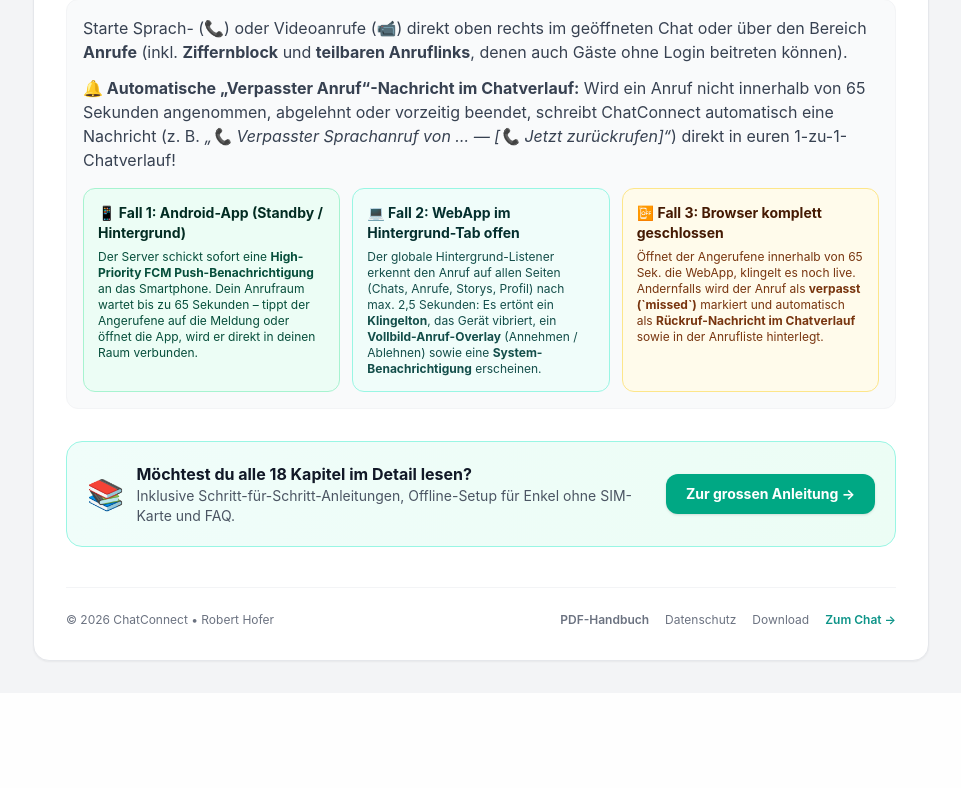
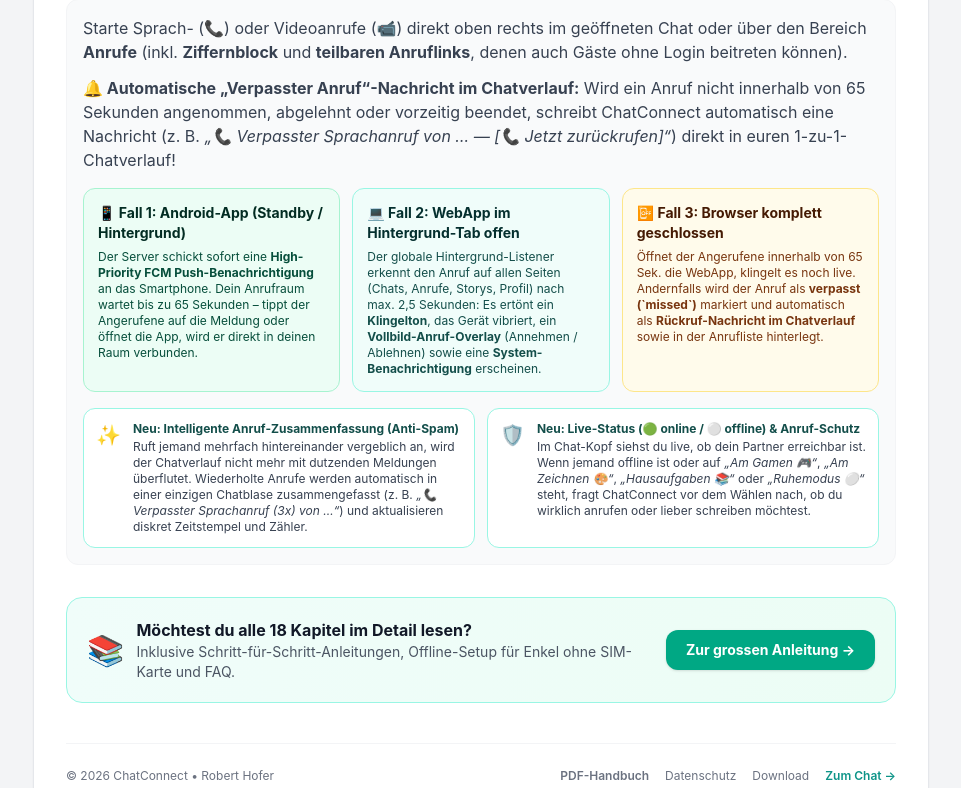
Before and after one commit to roberthoferzuerich-alt/chatconnect-backend, a Laravel app: page /guide in a window 1280 px wide. Shown: the part 2166-2954 px from the top of the page, without its empty margins (159-1120 px from the left). Before the commit the page ends 2829 px from the top, so only its background shows below. Run offline with Laravel 12, Linux system fonts and the light colour scheme; parts of the project's set-up code (start-up, migrations or seed data) failed here and were passed over; some libraries are stand-ins or nearby versions.

Commit message:
docs: Update user guide with smart missed call grouping, live status and call protection

```diff
--- a/resources/views/guide.blade.php
+++ b/resources/views/guide.blade.php
@@ -477,6 +477,22 @@
                             </p>
                         </div>
                     </div>
+                    <div class="grid sm:grid-cols-2 gap-3 pt-1">
+                        <div class="p-3 bg-white rounded-xl border border-teal-200 flex items-start space-x-3 text-xs text-gray-700">
+                            <span class="text-xl">✨</span>
+                            <div>
+                                <strong class="text-teal-900 block font-bold mb-0.5">Neu: Intelligente Anruf-Zusammenfassung (Anti-Spam)</strong>
+                                Ruft jemand mehrfach hintereinander vergeblich an, wird der Chatverlauf nicht mehr mit dutzenden Meldungen überflutet. Wiederholte Anrufe werden automatisch in einer einzigen Chatblase zusammengefasst (z.&nbsp;B. <em>„📞 Verpasster Sprachanruf (3x) von …“</em>) und aktualisieren diskret Zeitstempel und Zähler.
+                            </div>
+                        </div>
+                        <div class="p-3 bg-white rounded-xl border border-teal-200 flex items-start space-x-3 text-xs text-gray-700">
+                            <span class="text-xl">🛡️</span>
+                            <div>
+                                <strong class="text-teal-900 block font-bold mb-0.5">Neu: Live-Status (🟢 online / ⚪ offline) &amp; Anruf-Schutz</strong>
+                                Im Chat-Kopf siehst du live, ob dein Partner erreichbar ist. Wenn jemand offline ist oder auf <em>„Am Gamen 🎮“</em>, <em>„Am Zeichnen 🎨“</em>, <em>„Hausaufgaben 📚“</em> oder <em>„Ruhemodus ⚪“</em> steht, fragt ChatConnect vor dem Wählen nach, ob du wirklich anrufen oder lieber schreiben möchtest.
+                            </div>
+                        </div>
+                    </div>
                 </div>
             </section>
 
@@ -1255,25 +1271,38 @@
                         ]
                     },
                     {
-                        label: 'Bild 2: Automatische Rückruf-Nachricht im Chat & Die 3 Fälle',
-                        contactName: '💬 Automatische „Verpasster Anruf“-Nachricht im Chat',
-                        contactSub: 'Was passiert, wenn der Angerufene nach 65 Sekunden nicht abnimmt?',
-                        pinnedBanner: '📱 Fall 1: Android-App (FCM Push) • 💻 Fall 2: Hintergrund-Tab • 📴 Fall 3: Browser zu',
-                        msg1: { sender: 'System / Anruf-Info', time: '19:52', text: '📞 Verpasster Sprachanruf von Opa Robert (um 19:52 Uhr)', attachment: '📞 [Jetzt mit 1 Klick zurückrufen]' },
-                        msg2: { sender: 'Zoe', time: '19:55', isMe: true, text: 'Oh, ich habe die Nachricht im Chat sofort gesehen und rufe dich direkt über den Link zurück, Opa! 📞💚', reactions: ['❤️ 1'] },
+                        label: 'Bild 2: Automatische Rückruf-Nachricht & Intelligente Zusammenfassung',
+                        contactName: '💬 Intelligente „Verpasster Anruf“-Nachricht im Chat',
+                        contactSub: 'Kein Spam: Wiederholte Anrufe werden sauber zusammengefasst (3x)!',
+                        pinnedBanner: '✨ Anti-Spam: Nur 1 Chatblase • 🟢 Live-Status & Anruf-Schutz bei Abwesenheit',
+                        msg1: { sender: 'System / Anruf-Info', time: '19:52', text: '📞 Verpasster Sprachanruf (3x) von Opa Robert (um 19:52 Uhr)', attachment: '📞 [Jetzt mit 1 Klick zurückrufen]' },
+                        msg2: { sender: 'Zoe', time: '19:55', isMe: true, text: 'Hoi Opa! Ich war am Basteln 🎨. Super, dass der Chat nicht zugemüllt wird und nur 1x aktualisiert wurde! Ich rufe dich gleich zurück! 👍', reactions: ['❤️ 1'] },
                         inputText: '1 Klick auf „Jetzt zurückrufen“ startet den Rückruf...',
                         bubbles: [
-                            { x: 44, y: 45, title: '📞 Automatischer Eintrag direkt im Chatverlauf', text: 'Wird ein Anruf nicht erreicht oder abgelehnt, schreibt ChatConnect automatisch eine „Verpasster Anruf“-Nachricht mit Rückruf-Link in euren Chat!' },
-                            { x: 64, y: 68, title: '👆 1-Klick Sofort-Rückruf', text: 'So geht kein Anruf verloren – auch wenn der Browser des Empfängers komplett geschlossen war (Fall 3).' }
+                            { x: 44, y: 45, title: '✨ Intelligente Zusammenfassung (Anti-Spam)', text: 'Wird mehrfach vergebens angerufen, fasst ChatConnect die Anrufe in einer einzigen Chatblase zusammen (z.B. (3x)) und aktualisiert nur die Uhrzeit.' },
+                            { x: 64, y: 68, title: '👆 1-Klick Sofort-Rückruf', text: 'So geht kein Anruf verloren – auch wenn der Browser des Empfängers komplett geschlossen war.' }
                         ]
                     }
                 ]
             },
             10: {
-                title: '10. ⭕ Status / Storys für 24 Stunden teilen',
+                title: '10. 🟢 Live Online/Offline-Status & ⭕ Storys teilen',
                 screens: [
                     {
-                        label: 'Bild 1: Eigenen Status (Foto & Text) posten',
+                        label: 'Bild 1: 1-Klick Status-Wahl (Online, Ruhemodus, Gamen, Basteln)',
+                        contactName: '🟢 Status-Schnellwahl & Live-Erreichbarkeit',
+                        contactSub: 'Klick in der Seitenleiste direkt unter deinem Namen auf deinen Status',
+                        pinnedBanner: '🟢 Online • ⚪ Als Offline anzeigen (Ruhemodus) • 🎮 Gamen • 🎨 Basteln • 📚 Lernen',
+                        msg1: { sender: 'Status-Auswahl', time: '1-Klick', text: 'Tippe auf dein Status-Badge in der Leiste: Wähle z.B. „🎮 Am Gamen“, „🎨 Am Zeichnen“ oder „⚪ Als Offline anzeigen (Ruhemodus)“!' },
+                        msg2: { sender: 'Dario', time: '14:20', isMe: true, text: 'Bin gerade am Minecraften 🎮. ChatConnect schützt mich automatisch vor spontanen Anrufen!', reactions: ['👍 2'] },
+                        inputText: 'Tippe auf deinen Status unter deinem Namen...',
+                        bubbles: [
+                            { x: 30, y: 15, title: '🟢 Status unter deinem Namen', text: 'Ein Klick auf die Statuszeile unter deinem Profilbild öffnet die praktische Schnellauswahl.' },
+                            { x: 50, y: 55, title: '🛡️ Ruhemodus & Anruf-Schutz', text: 'Im Ruhemodus oder Gaming-Status werden Anrufer vorgewarnt und können dir stattdessen schreiben.' }
+                        ]
+                    },
+                    {
+                        label: 'Bild 2: Eigenen Status (Foto & Text) posten',
                         contactName: '⭕ Status & Familien-Storys (24h)',
                         contactSub: 'Über das ⭕-Symbol in der Navigationsleiste',
                         pinnedBanner: '📸 Teile schöne Momente, Ausflüge oder gebastelte Kunstwerke für 24 Stunden',
@@ -1284,7 +1313,7 @@
                         ]
                     },
                     {
-                        label: 'Bild 2: Storys der Familie im Vollbild ansehen',
+                        label: 'Bild 3: Storys der Familie im Vollbild ansehen',
                         contactName: '⭕ Aktuelle Storys deiner Kontakte',
                         contactSub: 'Nach 24 Stunden räumt der Server abgelaufene Storys automatisch auf',
                         pinnedBanner: '🟢 Farbiger Ring um das Profilbild zeigt neue Storys an',
```
Also changed, not shown: public/docs/ChatConnect_WebApp_Benutzeranleitung.md (+28 -1 lines).
